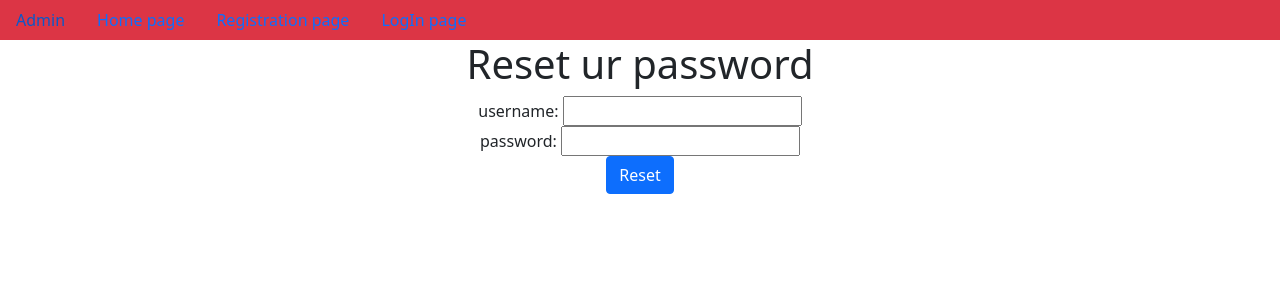
After one commit to harshadvali11/userregister, a Django app: page /forgot_password/ in a window 1280 px wide. The commit adds this page. Shown: the top 300 px of the page. Run offline with Django 3.2, Linux system fonts and the light colour scheme.

Commit message:
first commit

```diff
--- a/app/views.py
+++ b/app/views.py
@@ -63,3 +63,39 @@ def user_login(request):
 def user_logout(request):
     logout(request)
     return HttpResponseRedirect(reverse('home'))
+
+
+@login_required
+def profile(request):
+    username=request.session['username']
+    user=User.objects.get(username=username)
+    profile=Profile.objects.get(user=user)
+
+    return render(request,'profile.html',context={'user':user,'profile':profile})
+
+@login_required
+def change_password(request):
+    if request.method=='POST':
+        username=request.session['username']
+        password=request.POST['password']
+        user=User.objects.get(username=username)
+        user.set_password(password)
+        user.save()
+        return HttpResponse('password is changed successfully')
+
+
+
+    return render(request,'change_password.html')
+
+
+def forgot_password(request):
+    if request.method=='POST':
+        username=request.POST['username']
+        password=request.POST['password']
+        user=User.objects.filter(username=username)
+        if user:
+            user[0].set_password(password)
+            return HttpResponse('reset of password done Successfully')
+        else:
+            return HttpResponse('please eneter correct user')
+    return render(request,'forgot_password.html')
--- a/project10/urls.py
+++ b/project10/urls.py
@@ -26,6 +26,10 @@ urlpatterns = [
     path('register/',views.register,name='register'),
     path('user_login/',views.user_login,name='user_login'),
     path('user_logout/',views.user_logout,name='user_logout'),
+    path('profile/',views.profile,name='profile'),
+    path('change_password/',views.change_password,name='change_password'),
+
+    path('forgot_password/',views.forgot_password,name='forgot_password'),
 
 
 ]+ static(settings.MEDIA_URL, document_root=settings.MEDIA_ROOT)
--- a/templates/base.html
+++ b/templates/base.html
@@ -21,6 +21,8 @@
         <a class='nav-link' href="{% url 'register' %}">Registration page</a>
         {% if user.is_authenticated %}
         <a class='nav-link' href="{% url 'user_logout' %}">LogOut</a>
+        <a class='nav-link' href="{% url 'profile' %}">Profile</a>
+        <a class='nav-link' href="{% url 'change_password' %}">change_password</a>
 
       {% else %}
       <a class='nav-link' href="{% url 'user_login' %}">LogIn page</a>
--- /dev/null
+++ b/templates/forgot_password.html
@@ -0,0 +1,23 @@
+{% extends 'base.html' %}
+
+{% block title %}
+    <title>Forgot password</title>
+ {% endblock %}
+
+
+ {% block body_block %}
+
+<center>
+    <h1>Reset ur password</h1>
+
+    <form method="POST">
+        {% csrf_token %}
+        username:
+        <input type="text" name="username" id="password"><br>
+        password:
+        <input type="password" name="password" id="password"><br>
+        <input type="submit" value="Reset" class='btn btn-primary'>
+    </form>
+    </center>
+
+{% endblock %}
--- a/templates/user_login.html
+++ b/templates/user_login.html
@@ -18,6 +18,7 @@
                 <input type="password" name="password" id="password"><br>
                 <input type="submit" value="Login" class='btn btn-primary'>
             </form>
+            <h2><a href="{% url 'forgot_password' %}">Reset</a></h2>
      </div>
  </div>
  {% endblock %}
```
Also changed, not shown: templates/change_password.html (added, +24 -0 lines), templates/profile.html (added, +18 -0 lines), db.sqlite3.
